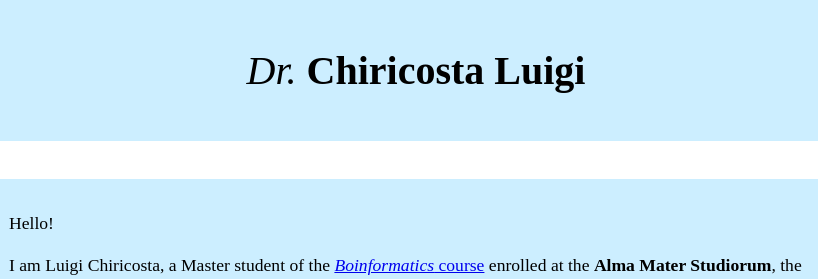
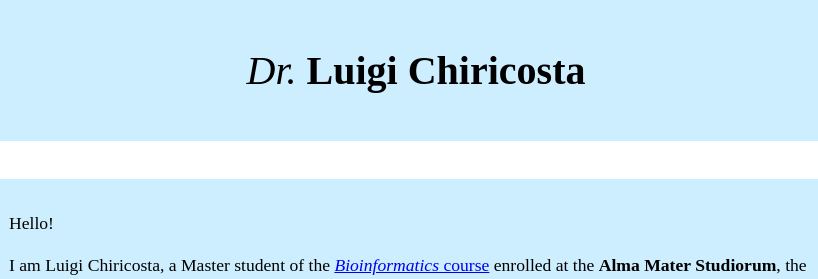
Before and after one commit to LuigiChiricosta/LuigiChiricosta.github.io, a plain HTML site: page index.html in a window 1280 px wide. Shown: the top 279 px of the page, 224-1042 px from the left. Drawn offline with Linux system fonts and the light colour scheme.

Commit message:
Update index.html

```diff
--- a/index.html
+++ b/index.html
@@ -1,8 +1,8 @@
 <!DOCTYPE html>
 <html>
-	<title>Chiricosta Luigi</title>
+	<title>Luigi Chiricosta</title>
 	<body style="margin: 0 !important; padding: 0 !important;">
-		<div align="center" style="font-size:250%; background-color:#CCEEFF; color:black"><br><i>Dr.</i> <b>Chiricosta Luigi</b><br><br></div>
+		<div align="center" style="font-size:250%; background-color:#CCEEFF; color:black"><br><i>Dr.</i> <b>Luigi Chiricosta</b><br><br></div>
 		<br><br>
 		<table style="width:100%">
 			<tr>
@@ -25,7 +25,7 @@
 						<br>
 						Hello!<br>
 						<br>
-						I am Luigi Chiricosta, a Master student of the <a href="http://corsi.unibo.it/2cycle/Bioinformatics/Pages/default.aspx" target="_blank"><i>Boinformatics</i> course</a> enrolled at the <b>Alma Mater Studiorum</b>, the Athnaeum in Bologna.<br>
+						I am Luigi Chiricosta, a Master student of the <a href="http://corsi.unibo.it/2cycle/Bioinformatics/Pages/default.aspx" target="_blank"><i>Bioinformatics</i> course</a> enrolled at the <b>Alma Mater Studiorum</b>, the Athnaeum in Bologna.<br>
 						Now, I am busy with the development of a thesis project entitled <b>Charaterization of mutational landscape in cancer genes</b>.<br>
 						I am intrigued by the actual thesis project from the relationship among genotype and phenotype in problems pertinent complex systems.<br>
 						I am very thrilled to the scientific research, in particular about <i>Artificial intelligence</i> and <i>Machine learning</i> applied to the human beings in medical area but even about the interaction <i>human being - robot</i>.<br>
```
